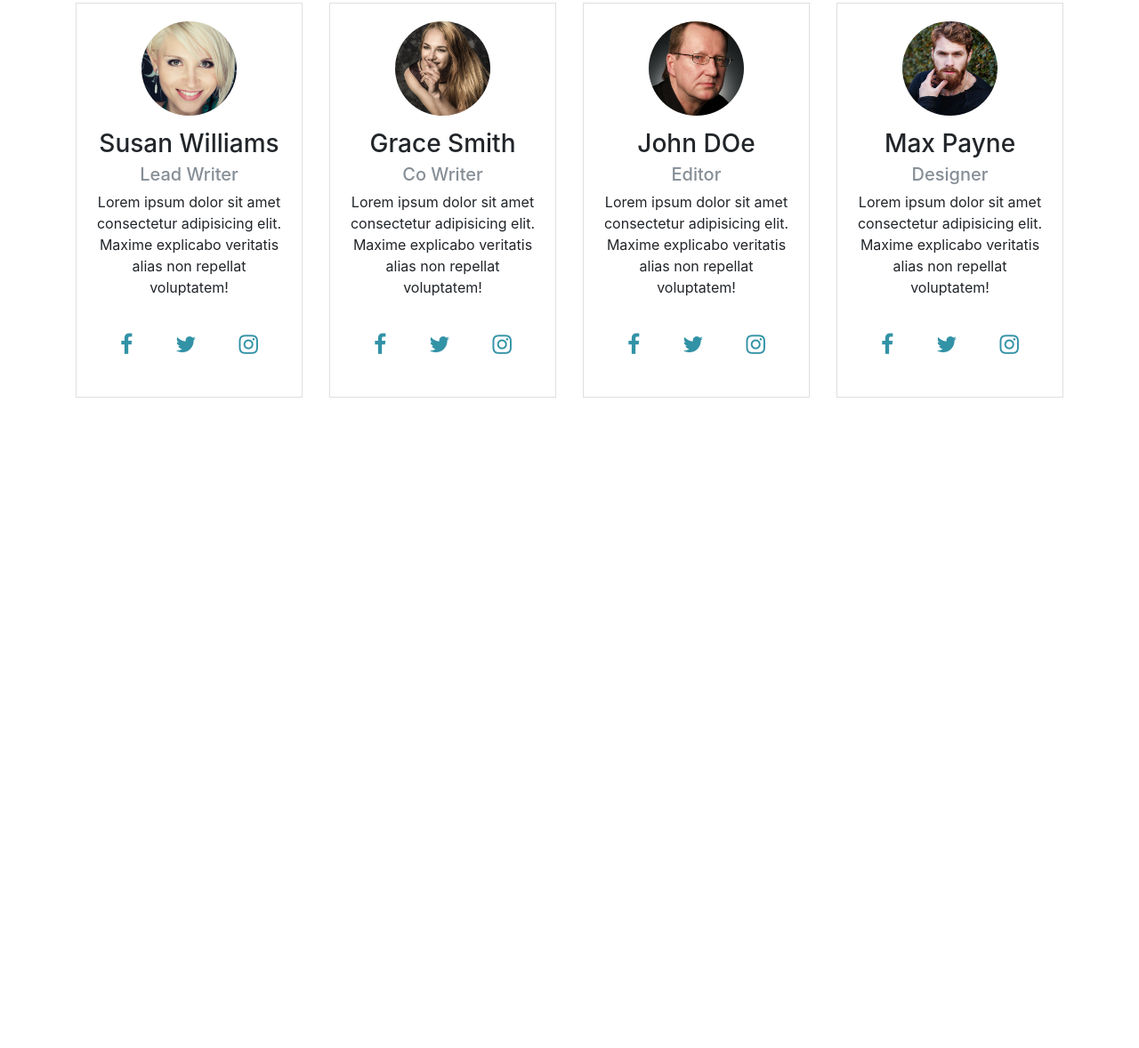
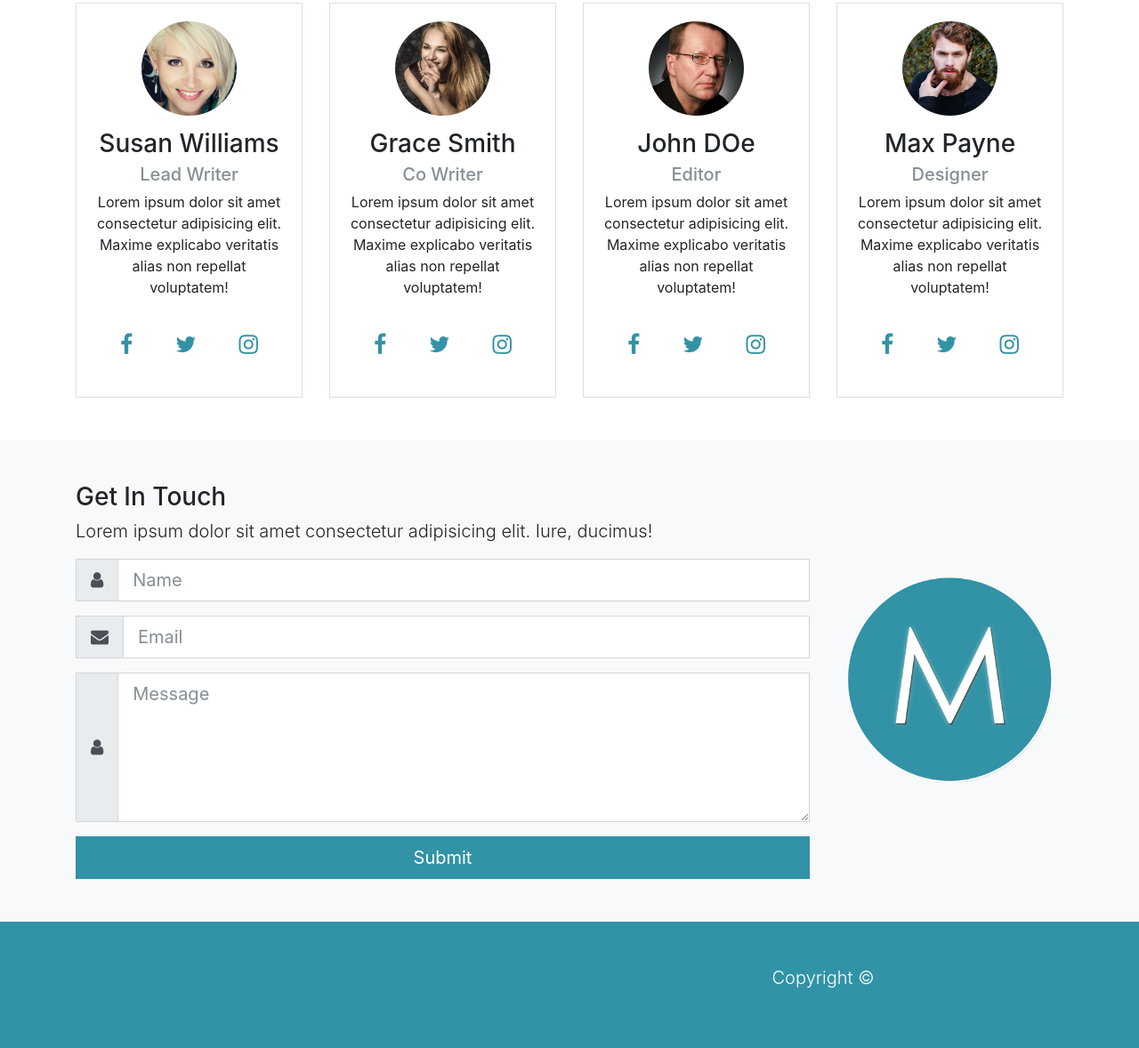
Before and after one commit to rhbayuprabowo/mizuxe, a website: page src/index.html in a window 1280 px wide. Shown: the part 1806-2984 px from the top of the page at 89% size. Before the commit the page ends 2301 px from the top, so only its background shows below. Drawn offline with Linux system fonts and the light colour scheme.

Commit message:
add contacts section

```diff
--- a/src/index.html
+++ b/src/index.html
@@ -321,6 +321,58 @@
     </div>
   </section>
 
+  <!-- Contacts -->
+  <section id="contacts" class="bg-light py-5">
+    <div class="container">
+      <div class="row">
+        <div class="col-lg-9">
+          <h3>Get In Touch</h3>
+          <p class="lead">Lorem ipsum dolor sit amet consectetur adipisicing elit. Iure, ducimus!</p>
+          <form>
+            <div class="form-group">
+              <div class="input-group input-group-lg">
+                <span class="input-group-addon">
+                  <i class="fa fa-user"></i>
+                </span>
+                <input type="text" class="form-control" placeholder="Name">
+              </div>
+            </div>
+            <div class="form-group">
+              <div class="input-group input-group-lg">
+                <span class="input-group-addon">
+                  <i class="fa fa-envelope"></i>
+                </span>
+                <input type="email" class="form-control" placeholder="Email">
+              </div>
+            </div>
+            <div class="form-group">
+              <div class="input-group input-group-lg">
+                <span class="input-group-addon">
+                  <i class="fa fa-user"></i>
+                </span>
+                <textarea type="text" class="form-control" placeholder="Message" rows="5"></textarea>
+              </div>
+            </div>
+            <input type="submit" value="Submit" class="btn btn-primary btn-block btn-lg">
+          </form>
+        </div>
+        <div class="col-lg-3 align-self-center"><img src="img/mlogo.png" alt="Logo" class="img-fluid"></div>
+      </div>
+    </div>
+  </section>
+
+  <!-- Footer -->
+  <footer id="main-footer" class="py-5 bg-primary text-white">
+    <div class="container">
+      <div class="row text-center">
+        <div class="col-md-6 ml-auto">
+          <p class="lead">Copyright &copy;</p>
+        </div>
+      </div>
+    </div>
+  </footer>
+
+  <!-- Scripts -->
   <script src="js/jquery.min.js"></script>
   <script src="js/popper.min.js"></script>
   <script src="js/bootstrap.min.js"></script>
--- a/src/js/navbar-fixed.js
+++ b/src/js/navbar-fixed.js
@@ -60,12 +60,13 @@ function activateCurrentSection() {
   */
   var lastSection = sections[sections.length-1];  // get last section
   var lastSectionTooSmall = $(lastSection).height() < $(window).height();
+  var lastSectionInView = false;
 
   if (lastSectionTooSmall) {
     var lastSectionTopPos = $(lastSection).offset().top;
     // lastSectionTriggerPos is true if 50% of the last section is visible
     var lastSectionTriggerPos = $(window).height() + $(document).scrollTop() - ($(lastSection).height()/2);
-    var lastSectionInView = lastSectionTriggerPos > lastSectionTopPos;
+    lastSectionInView = lastSectionTriggerPos > lastSectionTopPos;
   }
 
   if (lastSectionTooSmall && lastSectionInView) {
--- a/src/scss/style.scss
+++ b/src/scss/style.scss
@@ -35,7 +35,7 @@ body {
   margin-top: -50px;
 
   .fa {
-    font-size:  25px;
+    font-size: 25px;
   }
 
   .card {
```
